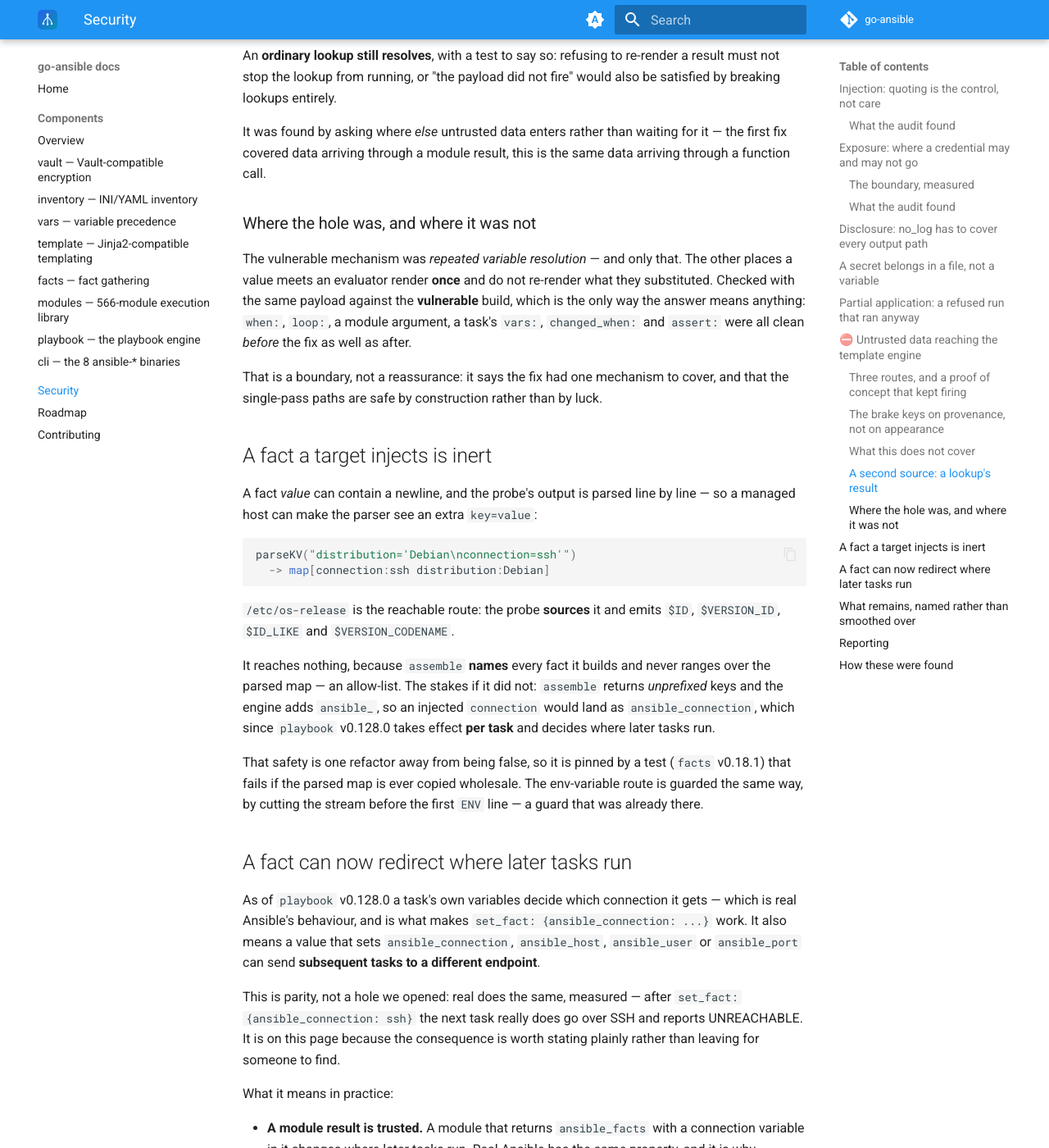
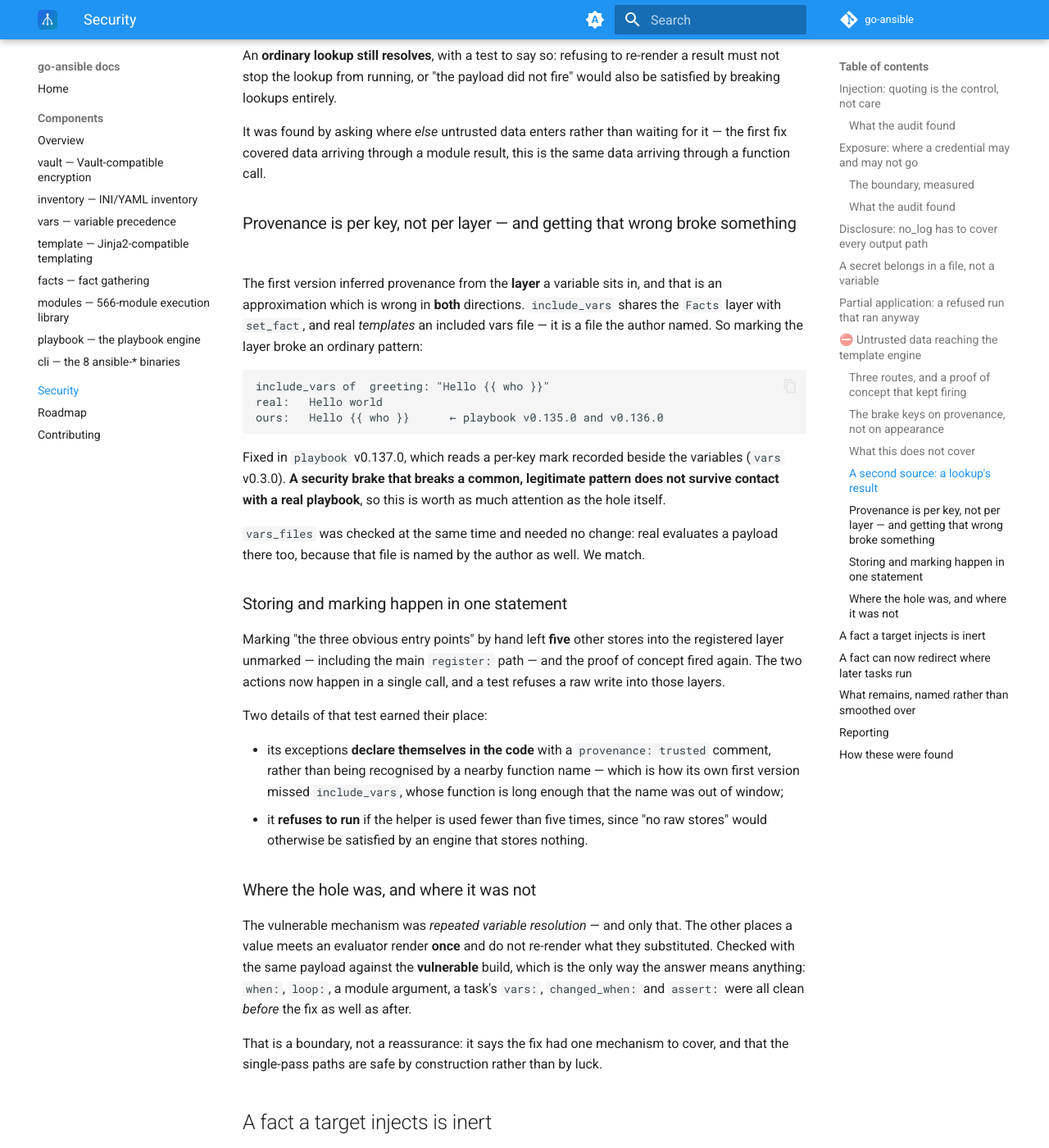
Before and after one commit to go-ansible/docs, an MkDocs documentation site: the page built from docs/security.md, in a window 1280 px wide and 1400 px high, scrolled down 5880 px. Shown: the whole window at 82% size. Built offline with MkDocs 1.6.1 and Material for MkDocs 9.7.7, drawn with Linux system fonts in a browser that asks for light colours; the version menu is left out.

Commit message:
Security: provenance is per key, and getting that wrong broke include_vars (#78)
The first provenance rule inferred it from a variable's LAYER, which is
wrong in both directions: include_vars shares the Facts layer with
set_fact, and real templates an included vars file. It broke
`greeting: "Hello {{ who }}"` - real gives "Hello world", v0.135.0 and
v0.136.0 gave the literal.

A security brake that breaks a common, legitimate pattern does not
survive contact with a real playbook, so the section gives it as much
space as the hole. vars_files was checked at the same time and needed no
change - real evaluates a payload there too, since that file is
author-named as well.

And the part that generalises: storing and marking now happen in one
statement, because marking the obvious entry points by hand left five
others unmarked and the PoC fired again.

Co-authored-by: Claude Opus 5 <noreply@anthropic.com>

````diff
--- a/docs/security.md
+++ b/docs/security.md
@@ -272,6 +272,48 @@ It was found by asking where *else* untrusted data enters rather than
 waiting for it — the first fix covered data arriving through a module
 result, this is the same data arriving through a function call.
 
+### Provenance is per key, not per layer — and getting that wrong broke something
+
+The first version inferred provenance from the **layer** a variable sits
+in, and that is an approximation which is wrong in **both** directions.
+`include_vars` shares the `Facts` layer with `set_fact`, and real
+*templates* an included vars file — it is a file the author named. So
+marking the layer broke an ordinary pattern:
+
+```
+include_vars of  greeting: "Hello {{ who }}"
+real:   Hello world
+ours:   Hello {{ who }}      ← playbook v0.135.0 and v0.136.0
+```
+
+Fixed in `playbook` v0.137.0, which reads a per-key mark recorded beside
+the variables (`vars` v0.3.0). **A security brake that breaks a common,
+legitimate pattern does not survive contact with a real playbook**, so
+this is worth as much attention as the hole itself.
+
+`vars_files` was checked at the same time and needed no change: real
+evaluates a payload there too, because that file is named by the author
+as well. We match.
+
+### Storing and marking happen in one statement
+
+Marking "the three obvious entry points" by hand left **five** other
+stores into the registered layer unmarked — including the main
+`register:` path — and the proof of concept fired again. The two actions
+now happen in a single call, and a test refuses a raw write into those
+layers.
+
+Two details of that test earned their place:
+
+- its exceptions **declare themselves in the code** with a
+  `provenance: trusted` comment, rather than being recognised by a nearby
+  function name — which is how its own first version missed
+  `include_vars`, whose function is long enough that the name was out of
+  window;
+- it **refuses to run** if the helper is used fewer than five times,
+  since "no raw stores" would otherwise be satisfied by an engine that
+  stores nothing.
+
 ### Where the hole was, and where it was not
 
 The vulnerable mechanism was *repeated variable resolution* — and only
````
